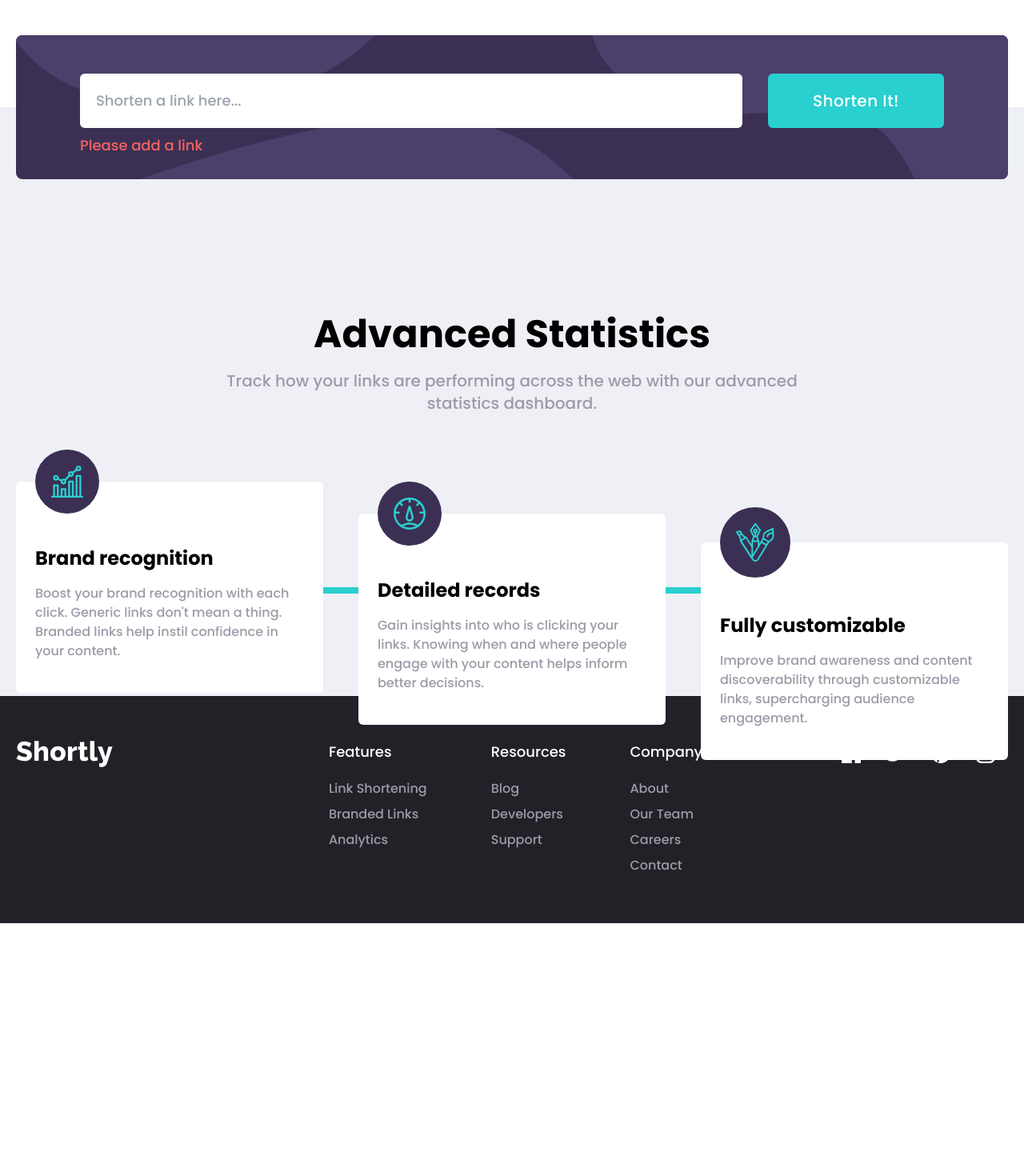
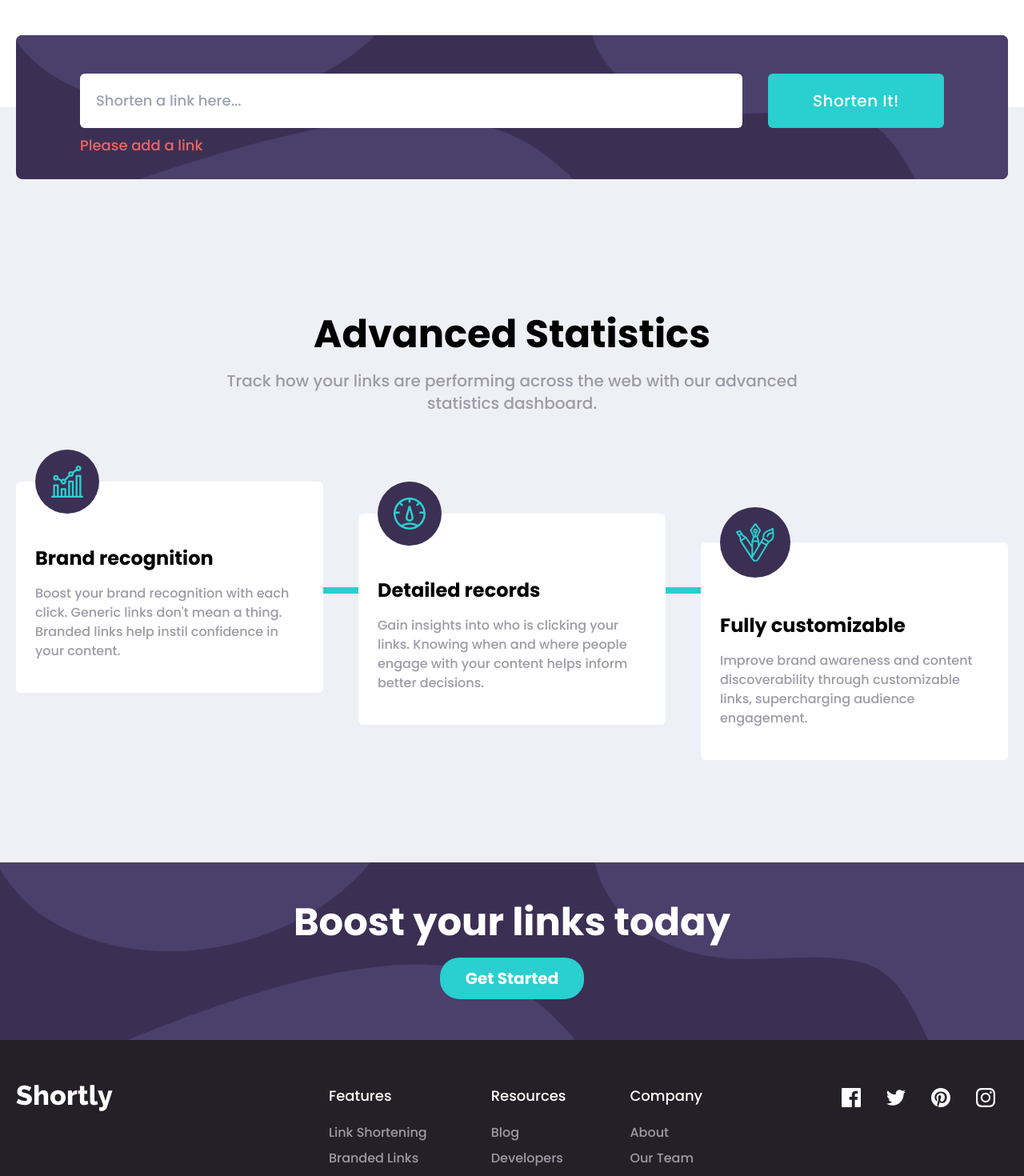
Before and after one commit to wojtek0123/url-shortening-api, a React (Vite) app: page / in a window 1280 px wide. Shown: the part 700-2170 px from the top of the page at 80% size. Before the commit the page ends 1854 px from the top, so only its background shows below. Built offline with nearby package versions, Linux system fonts and the light colour scheme.

Commit message:
Add Boost component to render

```diff
--- a/src/components/main/Main.tsx
+++ b/src/components/main/Main.tsx
@@ -1,13 +1,15 @@
 import Form from './Form';
 import AdvancedStatistics from './AdvancedStatistics';
+import Boost from './Boost';
 
 const Main: React.FC = () => {
   return (
     <main className='flex flex-col justify-center items-center mt-44 bg-primary-gray'>
-      <div className='mx-auto max-w-[1440px] w-full px-5 2xl:px-0'>
+      <div className='mx-auto max-w-[1440px] w-full px-5 2xl:px-0 pb-16'>
         <Form />
         <AdvancedStatistics />
       </div>
+      <Boost />
     </main>
   );
 };
```
